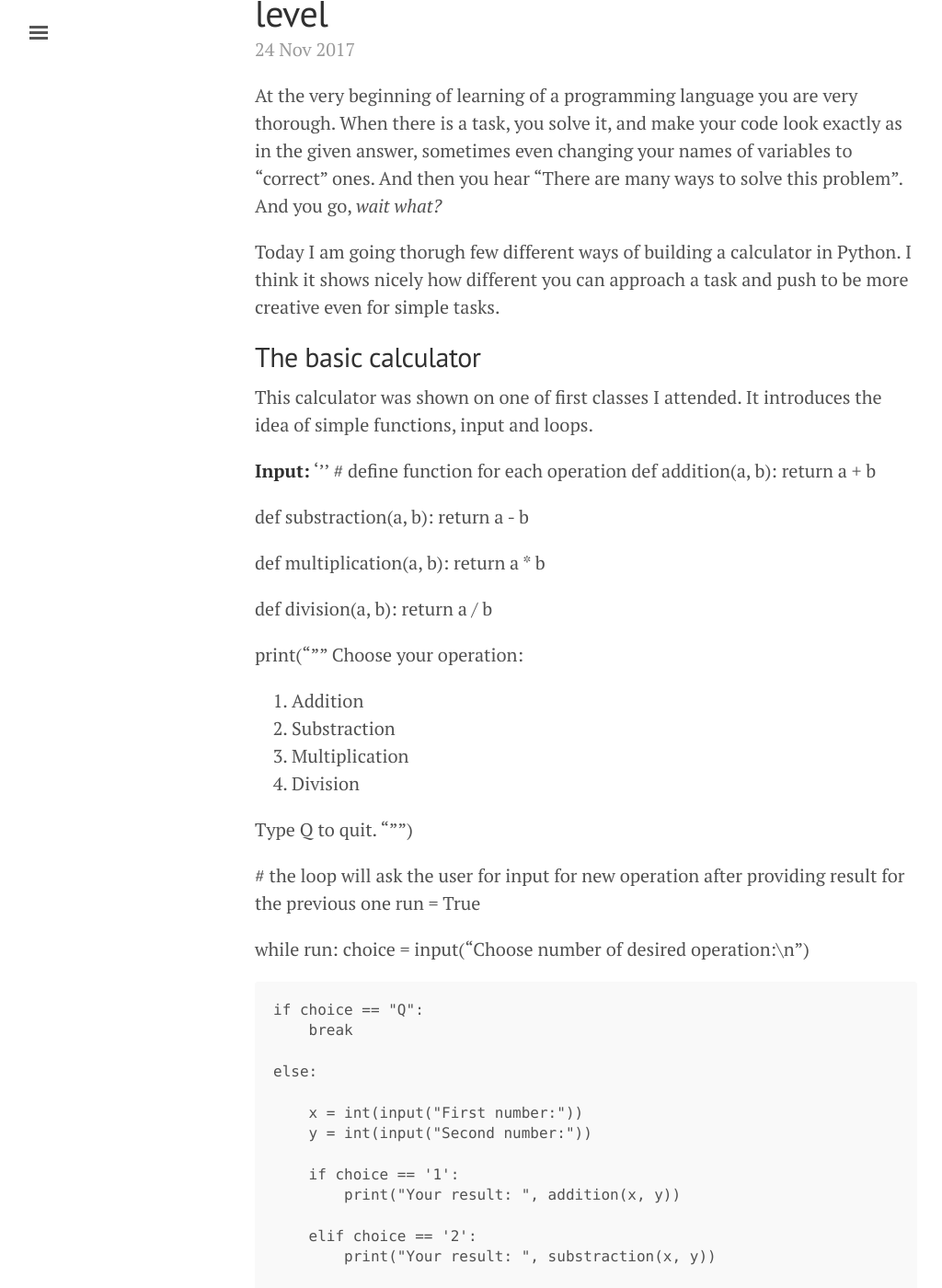
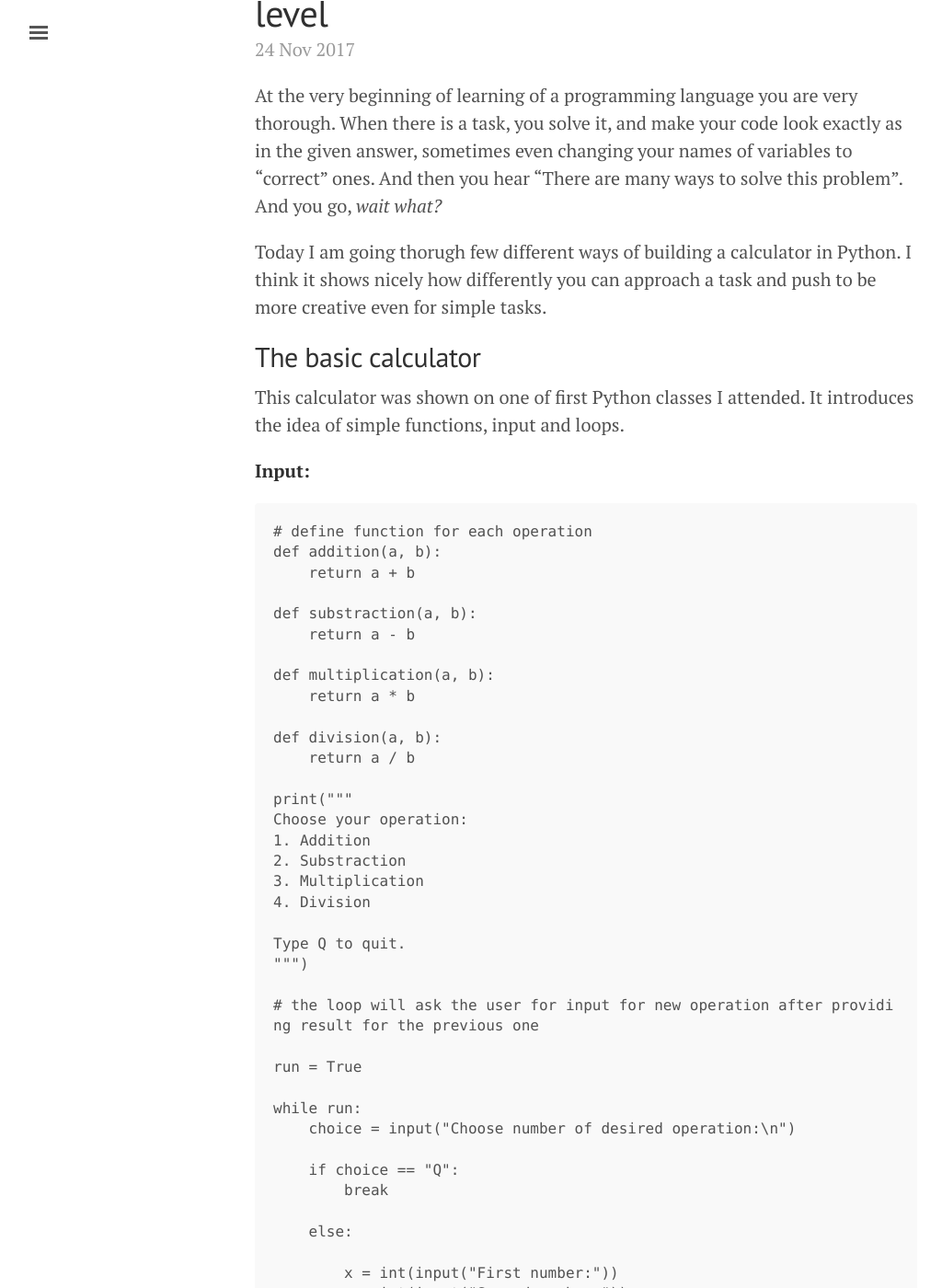
Before and after one commit to dorotamierzwa/dorotamierzwa.github.io, a Jekyll site: the page built from _posts/2017-11-24-Take-your-Python-calculator-to-the-next-level.md, in a window 1280 px wide and 1400 px high, scrolled down 193 px. Shown: the whole window at 92% size, without its empty margins (3-1027 px from the left). Built offline with Jekyll 4.4.1, drawn with Linux system fonts in a browser that asks for light colours; some of the changed text lies outside the part shown.

Commit message:
New post on calculator- corrected code pieces

````diff
--- a/_posts/2017-11-24-Take-your-Python-calculator-to-the-next-level.md
+++ b/_posts/2017-11-24-Take-your-Python-calculator-to-the-next-level.md
@@ -6,15 +6,15 @@ tags: python
 
 At the very beginning of learning of a programming language you are very thorough. When there is a task, you solve it, and make your code look exactly as in the given answer, sometimes even changing your names of variables to "correct" ones. And then you hear "There are many ways to solve this problem". And you go, *wait what?*
 
-Today I am going thorugh few different ways of building a calculator in Python. I think it shows nicely how different you can approach a task and push to be more creative even for simple tasks.
+Today I am going thorugh few different ways of building a calculator in Python. I think it shows nicely how differently you can approach a task and push to be more creative even for simple tasks.
 
 ## The basic calculator
 
-This calculator was shown on one of first classes I attended. It introduces the idea of simple functions, input and loops.
+This calculator was shown on one of first Python classes I attended. It introduces the idea of simple functions, input and loops.
 
 **Input:**
-'''
- # define function for each operation
+```
+# define function for each operation
 def addition(a, b):
     return a + b
 
@@ -37,7 +37,8 @@ Choose your operation:
 Type Q to quit.
 """)
 
- # the loop will ask the user for input for new operation after providing result for the previous one
+# the loop will ask the user for input for new operation after providing result for the previous one
+
 run = True
 
 while run:
@@ -65,8 +66,7 @@ while run:
 
         else:
             print("Invalid input")
-
-'''
+```
 
 As this code is introduced early, you can see its limitations easily. You have limited operations to choose from, also it allows to perform calculations on two numbers at a time.
 
@@ -75,7 +75,7 @@ As this code is introduced early, you can see its limitations easily. You have l
 An actual inspiration for this post was code shared by Nick Germaine on [Github](https://github.com/nickgermaine/MagicCalculator/blob/master/main.py). I stumbled upon it on a Udemy Python course. Nick wrote a code that was meant to work as a real calculator, where you can perform calculations on results of previous equations.
 
 **Input:**
-'''
+```
 import re
 
 print("Fancy Calculator")
@@ -89,8 +89,8 @@ def perform_math():
     global first_equation
     global previous
 
-    # added code - if this is not first equation and user inputs a number (no operands),
-    # it is treated as a new equation
+    # added code - if this is not first equation and user inputs
+    # a number (no operands), it is treated as a new equation
 
     if not first_equation:
         equation = input(str(previous))
@@ -116,35 +116,35 @@ def perform_math():
 
 while run:
     perform_math()
-'''
+```
 
 
 The code looks much more complicated than the first one, but it doesn't require advanced skills to understand it. Similarily as the basic calculator it's based on a function, user input and loops.
 
-In the above code I made few alterations to Nick's code. In the orginal form, each time a result was produced (**4** - users input in bold) and user chose a number without specifying an operation (**0**), is simply added two numbers as a string (resulting in **40**):
+In the above code I made few alterations to Nick's code. In the orginal form, each time a result was produced (**4**) and user chose a number without specifying an operation (**0**), is simply added two numbers as a string (resulting in **40**):
 
 **Output:**
-'''
+```
 A fancy calculator
 Type 'quit' to exit
 
-Enter equation:**2+2**
-4**0**
-40
-'''
+Enter equation:2+2 # user typed 2+2
+40 # result is 4, user typed 0
+40 # result
+```
 
 Normally when using a traditional calculator, not specifying an operation simply means you start a new calculation. So I added few lines marked with a comment. The calculator works now as follows:
 
 **Output:**
-'''
+```
 Fancy Calculator
 Type 'quit' to exit
 
-Enter first number: **2**
-2**+2**
-4**0**
-0
-'''
+Enter first number:2
+2+2 # user typed +2
+40 # result is 4, user typed 0
+0 # result
+```
 
 This still doesn't work perfectly, as you can't enter a whole equation in the first line (with an operand). You can only specify number you will use as first in you equation. But for now I think this gives a slightly better feel as a normal calculator.
 
@@ -156,32 +156,32 @@ There are two tricky things in this piece of code that I learned with that parti
 ## Explaining eval() with a calculator
 
 **Input:**
-'''
+```
 a = int(input("Type first number:"))
 b = int(input("Type second number:"))
 Operation = input("Choose operation: +, -, /, * , ** ")
 
 print(eval("{}{}{}".format(a, Operation, b)))
-'''
+```
 
 This code can perform calculation, that was passed to a string.
 
 **Output:**
-'''
-Type first number:**2**
-Type second number:**2**
-Choose operation: +, -, /, * , ** **+**
+```
+Type first number:2
+Type second number:2
+Choose operation: +, -, /, * , **
 4
-'''
+```
 
 In this case Python is able to read it and evaluate this expression as it would normally do, if you wrote that in command line. Without the eval() function it would not be possible to perform calculation, the result is just a string:
 
 **Output:**
-'''
-Type first number:**2**
-Type second number:**2**
-Choose operation: +, -, /, * , ** **+**
+```
+Type first number:2
+Type second number:2
+Choose operation: +, -, /, * , **
 2+2
-'''
+```
 
 This is just to show in a simpler way how eval() works. However beware of using it without constraints. Eval() can even harm your system ([Google more on this](https://stackoverflow.com/questions/1832940/why-is-using-eval-a-bad-practice)), so make sure you understand how and when to use it in the code you're writing.
````
